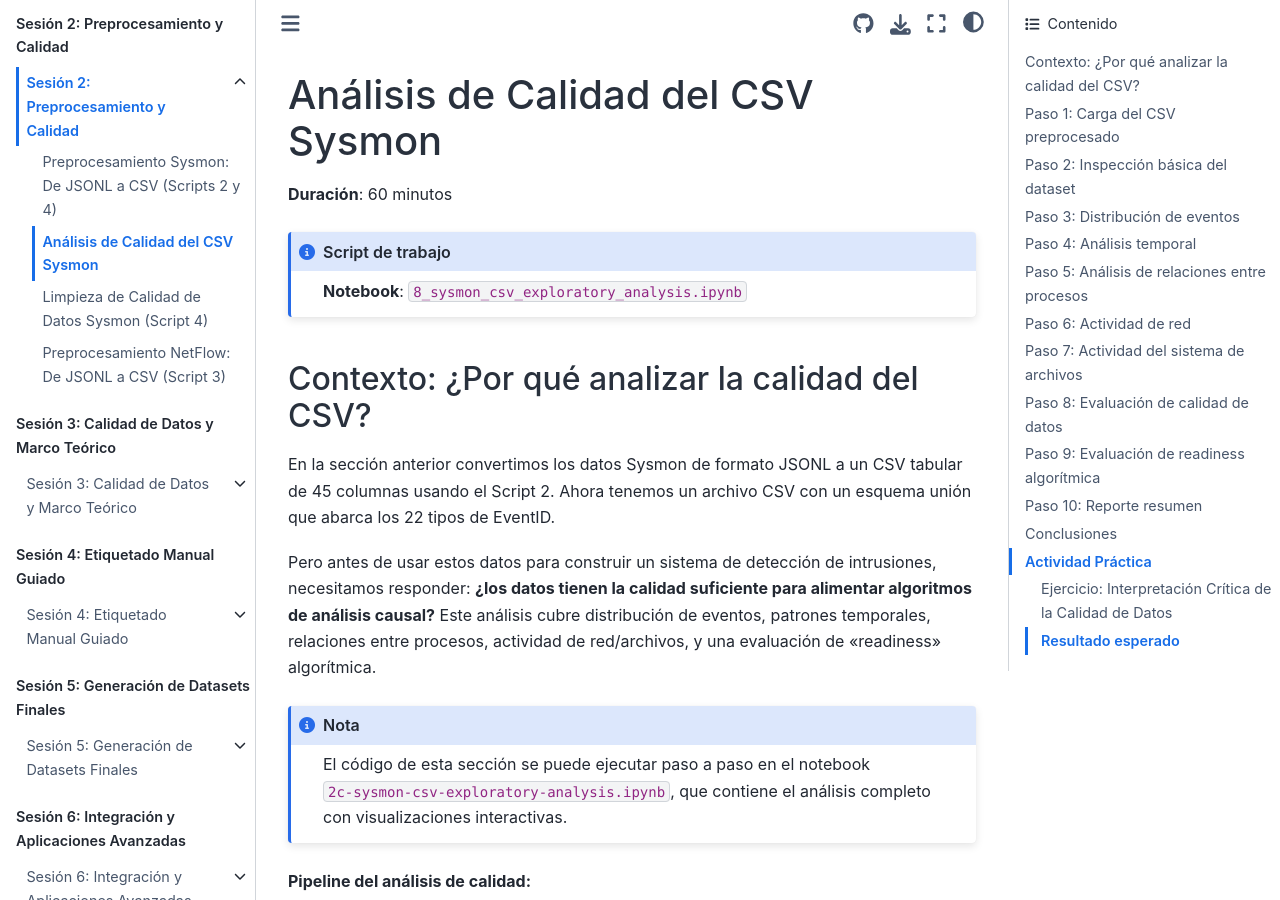
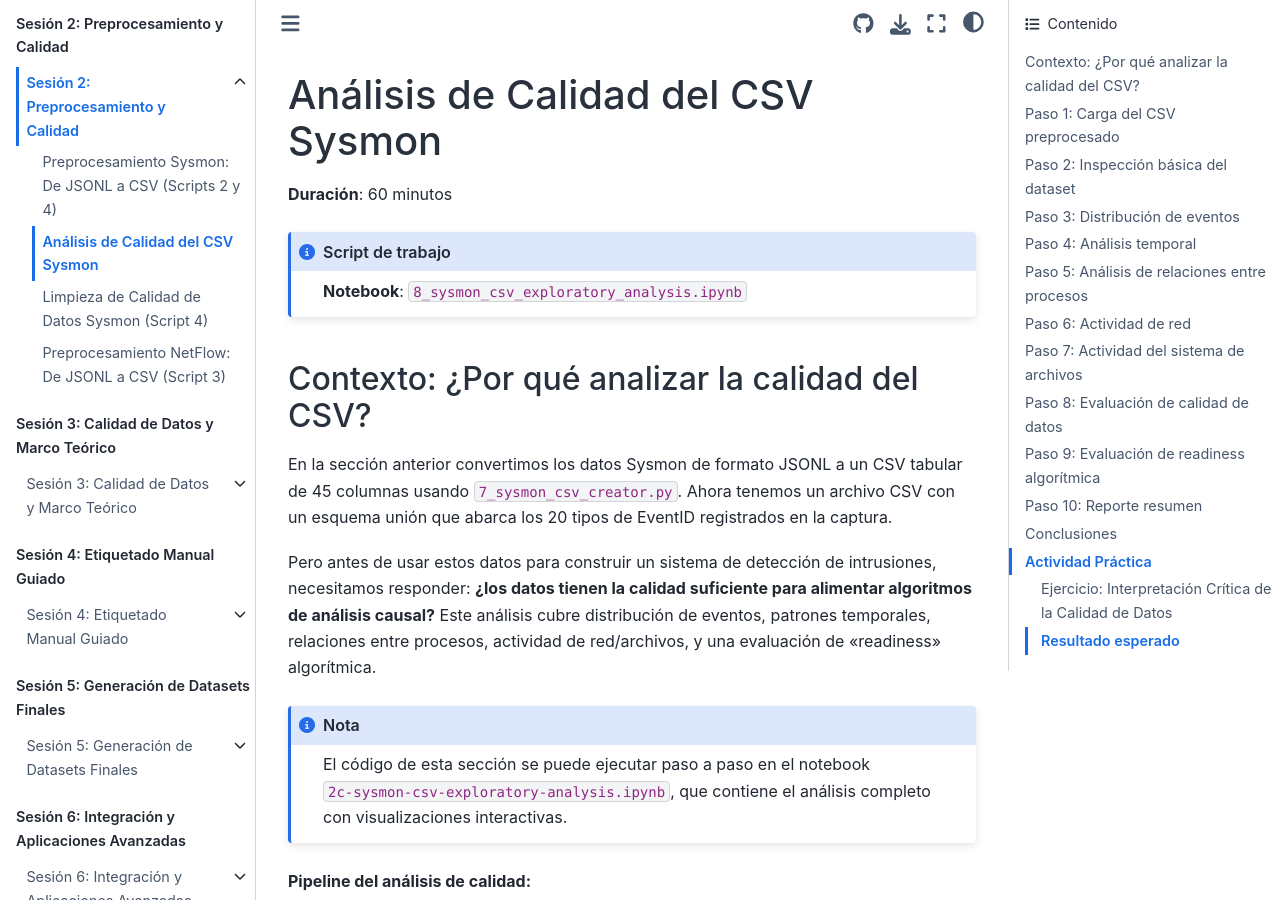
Before and after one commit to ollerenac/curso2026, a Jupyter Book: the page built from sesion-2/8-analisis-calidad-csv.md, in a window 1280 px wide and 900 px high. Built offline with Jupyter Book 1.0.4 settings and Sphinx 7.4.7 and the Sphinx Book theme 1.1.4, drawn with Linux system fonts in a browser that asks for light colours.

Commit message:
fix(sesion-2): correct EventID count and script reference in sección 8 context
22 → 20 EventIDs (actual count in run-01 capture); replace 'Script 2'
with filename 7_sysmon_csv_creator.py for course consistency.

Co-Authored-By: Claude Sonnet 4.6 <noreply@anthropic.com>

```diff
--- a/sesion-2/8-analisis-calidad-csv.md
+++ b/sesion-2/8-analisis-calidad-csv.md
@@ -10,7 +10,7 @@
 
 ## Contexto: ¿Por qué analizar la calidad del CSV?
 
-En la sección anterior convertimos los datos Sysmon de formato JSONL a un CSV tabular de 45 columnas usando el Script 2. Ahora tenemos un archivo CSV con un esquema unión que abarca los 22 tipos de EventID.
+En la sección anterior convertimos los datos Sysmon de formato JSONL a un CSV tabular de 45 columnas usando `7_sysmon_csv_creator.py`. Ahora tenemos un archivo CSV con un esquema unión que abarca los 20 tipos de EventID registrados en la captura.
 
 Pero antes de usar estos datos para construir un sistema de detección de intrusiones, necesitamos responder: **¿los datos tienen la calidad suficiente para alimentar algoritmos de análisis causal?** Este análisis cubre distribución de eventos, patrones temporales, relaciones entre procesos, actividad de red/archivos, y una evaluación de "readiness" algorítmica.
 
```
